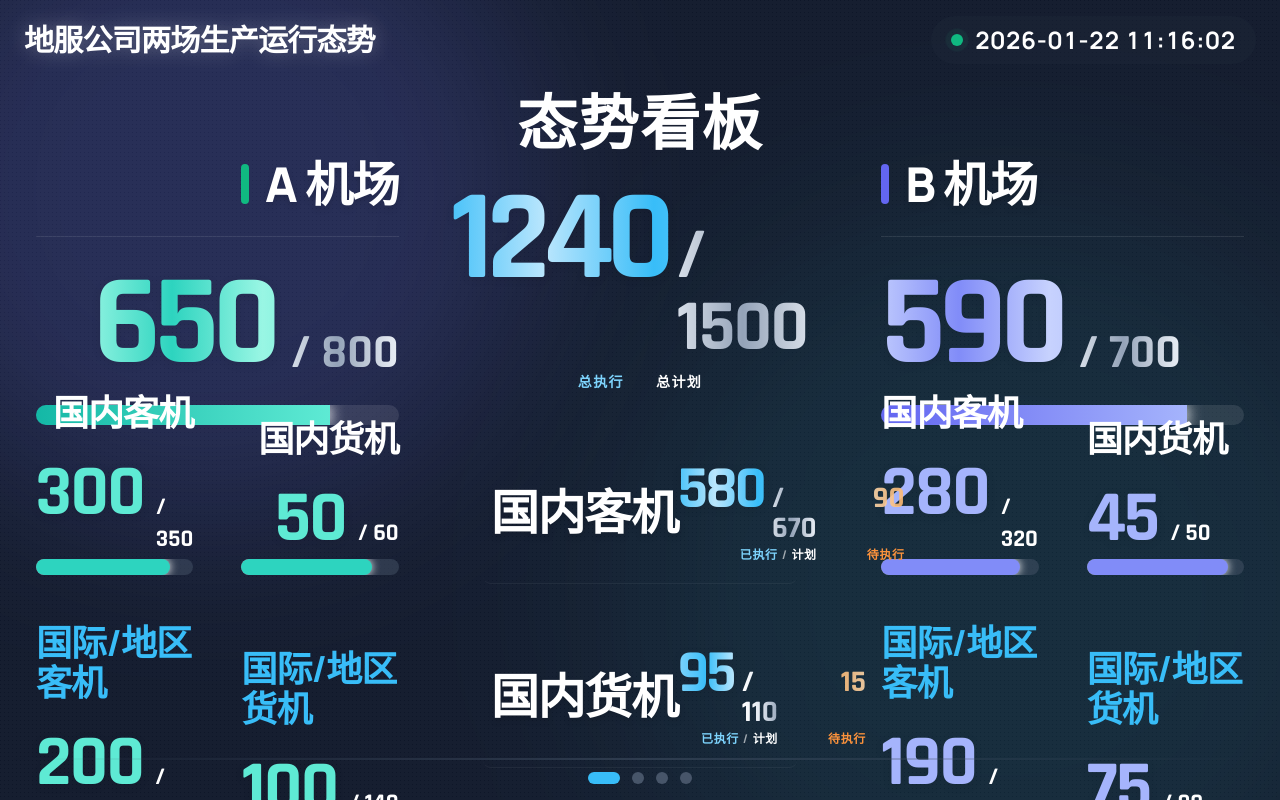
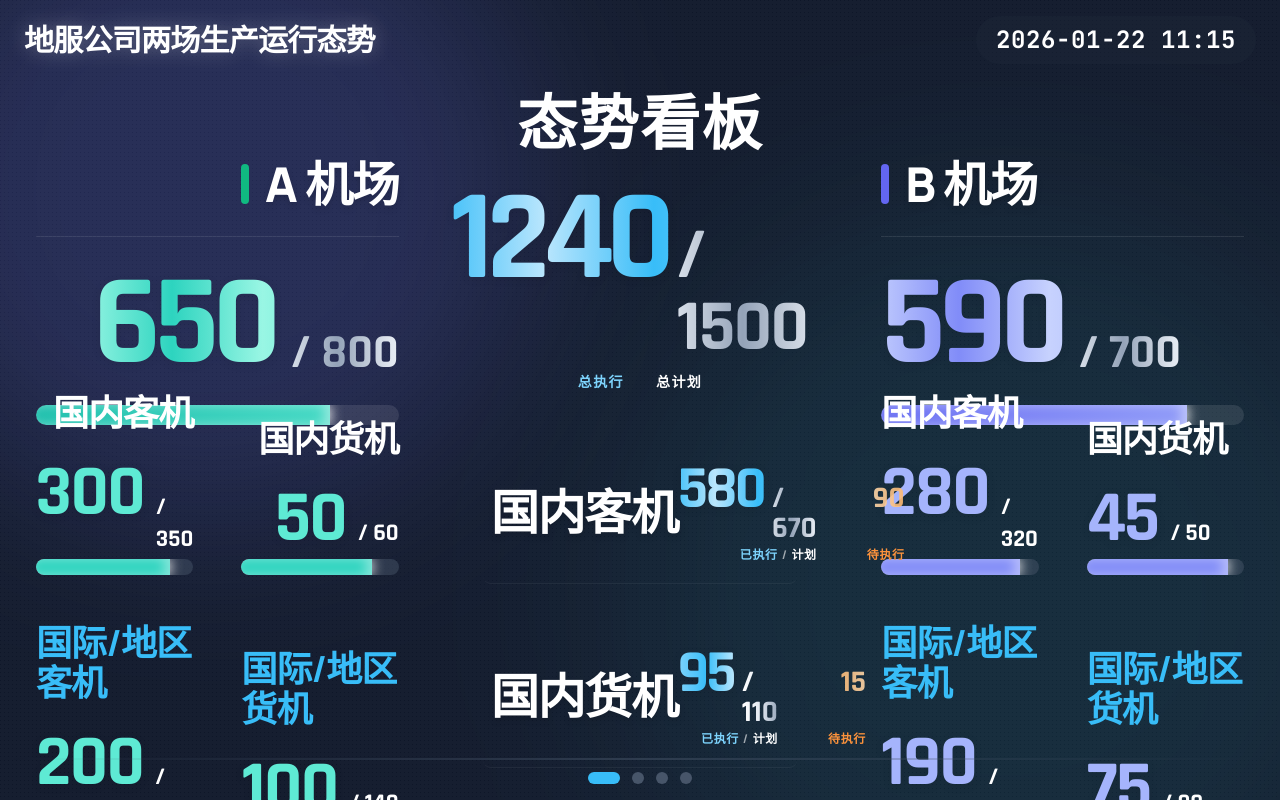
Before and after one commit to fwilyair/dashboard, a React (Vite) app: page / in a window 1280 px wide. Built offline with nearby package versions, Linux system fonts and the light colour scheme.

Commit message:
Enhance progress bars with liquid edge, flow animation and color sync

```diff
--- a/components/AirportPanel.tsx
+++ b/components/AirportPanel.tsx
@@ -82,10 +82,31 @@ export const AirportPanel: React.FC<AirportPanelProps> = ({ data, children }) =>
             </div>
           </div>
 
+          <style>
+            {`
+              @keyframes progressFlow {
+                0%, 100% { box-shadow: 0 0 10px currentColor, inset -4px 0 8px rgba(255,255,255,0.3); }
+                50% { box-shadow: 0 0 20px currentColor, inset -8px 0 12px rgba(255,255,255,0.5); }
+              }
+              @keyframes liquidInternal {
+                0% { background-position: 0% 50%; }
+                50% { background-position: 100% 50%; }
+                100% { background-position: 0% 50%; }
+              }
+              @keyframes liquidEdge {
+                0%, 100% { border-top-right-radius: 40% 100%; border-bottom-right-radius: 60% 100%; }
+                50% { border-top-right-radius: 60% 100%; border-bottom-right-radius: 40% 100%; }
+              }
+            `}
+          </style>
           <div className={`w-full h-5 rounded-full mt-2 overflow-hidden ${isDark ? 'bg-white/10' : 'bg-slate-200/60'}`}>
             <div
-              className={`bg-gradient-to-r ${themeClasses.barGradient} h-full transition-all duration-1000 ease-out ${isDark ? 'shadow-[0_0_15px_currentColor]' : 'shadow-sm'}`}
-              style={{ width: `${data.totalFlights.percentage}%` }}
+              className={`bg-gradient-to-r ${themeClasses.barGradient} h-full transition-all duration-1000 ease-out rounded-l-full`}
+              style={{
+                width: `${data.totalFlights.percentage}%`,
+                backgroundSize: '200% 200%',
+                animation: isDark ? 'progressFlow 2s ease-in-out infinite, liquidInternal 5s ease-in-out infinite, liquidEdge 3s ease-in-out infinite' : undefined
+              }}
             ></div>
           </div>
         </div>
@@ -141,8 +162,12 @@ export const AirportAFooter: React.FC = () => {
             </div>
             <div className={`h-2 w-full rounded-full overflow-hidden ${isDark ? 'bg-slate-600/50' : 'bg-slate-300'}`}>
               <div
-                className={`h-full ${isDark ? agent.colorDark : agent.colorLight} bg-current ${isDark ? 'opacity-80 shadow-[0_0_8px_currentColor]' : 'opacity-70'} rounded-full`}
-                style={{ width: `${(agent.val / agent.total) * 100}%` }}
+                className={`h-full ${isDark ? agent.colorDark : agent.colorLight} bg-current ${isDark ? 'opacity-80' : 'opacity-70'} rounded-l-full`}
+                style={{
+                  width: `${(agent.val / agent.total) * 100}%`,
+                  backgroundSize: '200% 200%',
+                  animation: isDark ? 'progressFlow 2s ease-in-out infinite, liquidInternal 4s linear infinite, liquidEdge 3s ease-in-out infinite' : undefined
+                }}
               ></div>
             </div>
           </div>
--- a/components/Header.tsx
+++ b/components/Header.tsx
@@ -9,13 +9,13 @@ export const Header: React.FC = () => {
   useEffect(() => {
     const timer = setInterval(() => {
       setCurrentTime(new Date());
-    }, 1000);
+    }, 10000);
     return () => clearInterval(timer);
   }, []);
 
   const formatTime = (date: Date) => {
     const pad = (n: number) => n.toString().padStart(2, '0');
-    return `${date.getFullYear()}-${pad(date.getMonth() + 1)}-${pad(date.getDate())} ${pad(date.getHours())}:${pad(date.getMinutes())}:${pad(date.getSeconds())}`;
+    return `${date.getFullYear()}-${pad(date.getMonth() + 1)}-${pad(date.getDate())} ${pad(date.getHours())}:${pad(date.getMinutes())}`;
   };
 
   return (
@@ -27,25 +27,10 @@ export const Header: React.FC = () => {
         </div>
       </div>
       <div className="flex items-center gap-4">
-        {/* Theme Toggle Button - Hidden
-        <button
-          onClick={toggleTheme}
-          className={`p-2.5 rounded-full transition-all duration-300 ${isDark
-              ? 'bg-slate-800/60 hover:bg-slate-700/80 text-amber-300 hover:text-amber-200'
-              : 'glass-card hover:bg-white/80 text-slate-600 hover:text-indigo-600'
-            }`}
-          aria-label={isDark ? '切换到浅色模式' : '切换到深色模式'}
-        >
-          {isDark ? <Sun size={20} /> : <Moon size={20} />}
-        </button>
-        */}
+        {/* Theme Toggle Button - Hidden ... */}
 
         <div className={`flex items-center gap-3 px-5 py-2 rounded-full ${isDark ? 'bg-slate-800/40' : 'glass-card'}`}>
-          <span className="relative flex h-3 w-3">
-            <span className="animate-ping absolute inline-flex h-full w-full rounded-full bg-emerald-400 opacity-75"></span>
-            <span className="relative inline-flex rounded-full h-3 w-3 bg-emerald-500"></span>
-          </span>
-          <span className={`text-2xl font-bold font-sans tabular-nums tracking-wide ${isDark ? 'text-white' : 'text-slate-600'}`}>{formatTime(currentTime)}</span>
+          <span className={`text-2xl font-bold font-mono tabular-nums tracking-wide ${isDark ? 'text-white' : 'text-slate-600'}`}>{formatTime(currentTime)}</span>
         </div>
       </div>
     </header>
--- a/components/OperationsPanel.tsx
+++ b/components/OperationsPanel.tsx
@@ -21,21 +21,19 @@ const MetricValueCell: React.FC<{
     rowMin: number;
     rowMax: number;
 }> = ({ value, isDark, airportTheme, rowMin, rowMax }) => {
-    const barGradient = getUnifiedBarGradient(airportTheme, isDark);
-
-    // Discrete Color Logic
-    // Max -> Orange
-    // Min -> Cyan
-    // Rest -> White / Slate
-    let textColorClass = isDark ? 'text-white' : 'text-slate-600'; // Default Rest
+    let barGradient = '';
+    let textColorClass = '';
 
     if (value === rowMax) {
         textColorClass = isDark ? 'text-orange-400' : 'text-orange-600';
+        barGradient = isDark ? 'from-orange-500 to-orange-300' : 'from-orange-600 to-orange-400';
     } else if (value === rowMin) {
         textColorClass = isDark ? 'text-cyan-400' : 'text-cyan-600';
+        barGradient = isDark ? 'from-cyan-500 to-cyan-300' : 'from-cyan-600 to-cyan-400';
     } else {
-        // Rest - explicitly requested "unified middle color". White is good for dark mode.
+        // Rest - White (Dark) or Slate (Light)
         textColorClass = isDark ? 'text-white' : 'text-slate-600';
+        barGradient = isDark ? 'from-slate-100 to-slate-300' : 'from-slate-500 to-slate-400'; // White-ish gradient
     }
 
     return (
@@ -49,10 +47,33 @@ const MetricValueCell: React.FC<{
             </span>
 
             {/* Progress Bar */}
+            <style>
+                {`
+                  @keyframes progressFlow {
+                    0%, 100% { box-shadow: 0 0 6px currentColor, inset -3px 0 6px rgba(255,255,255,0.3); }
+                    50% { box-shadow: 0 0 12px currentColor, inset -6px 0 10px rgba(255,255,255,0.5); }
+                  }
+                  @keyframes liquidInternal {
+                    0% { background-position: 10% 10%; }
+                    25% { background-position: 90% 30%; }
+                    50% { background-position: 20% 80%; }
+                    75% { background-position: 80% 60%; }
+                    100% { background-position: 10% 10%; }
+                  }
+                  @keyframes liquidEdge {
+                    0%, 100% { border-top-right-radius: 40% 100%; border-bottom-right-radius: 60% 100%; }
+                    50% { border-top-right-radius: 60% 100%; border-bottom-right-radius: 40% 100%; }
+                  }
+                `}
+            </style>
             <div className={`w-full h-1.5 rounded-full overflow-hidden ${isDark ? 'bg-slate-600/50' : 'bg-slate-300'}`}>
                 <div
-                    className={`h-full rounded-full bg-gradient-to-r ${barGradient} ${isDark ? 'shadow-[0_0_8px_currentColor]' : ''}`}
-                    style={{ width: `${value}%` }}
+                    className={`h-full rounded-l-full bg-gradient-to-r ${barGradient}`}
+                    style={{
+                        width: `${value}%`,
+                        backgroundSize: '400% 400%',
+                        animation: isDark ? 'progressFlow 2s ease-in-out infinite, liquidInternal 10s ease-in-out infinite, liquidEdge 3s ease-in-out infinite' : undefined
+                    }}
                 />
             </div>
         </div>
--- a/components/SmallStatCard.tsx
+++ b/components/SmallStatCard.tsx
@@ -47,13 +47,36 @@ export const SmallStatCard: React.FC<SmallStatCardProps> = ({ data, colorTheme,
       </div>
 
       {/* Increased height to h-4 for bolder look */}
+      <style>
+        {`
+          @keyframes progressFlow {
+            0%, 100% { box-shadow: 0 0 8px currentColor, inset -4px 0 8px rgba(255,255,255,0.3); }
+            50% { box-shadow: 0 0 16px currentColor, inset -8px 0 12px rgba(255,255,255,0.5); }
+          }
+          @keyframes liquidInternal {
+            0% { background-position: 10% 10%; }
+            25% { background-position: 90% 30%; }
+            50% { background-position: 20% 80%; }
+            75% { background-position: 80% 60%; }
+            100% { background-position: 10% 10%; }
+          }
+          @keyframes liquidEdge {
+            0%, 100% { border-top-right-radius: 40% 100%; border-bottom-right-radius: 60% 100%; }
+            50% { border-top-right-radius: 60% 100%; border-bottom-right-radius: 40% 100%; }
+          }
+        `}
+      </style>
       <div className={`w-full h-4 rounded-full overflow-hidden ${isDark ? 'bg-slate-600/50' : 'bg-slate-300'}`}>
         <div
-          className={`h-4 rounded-full transition-all duration-1000 ease-out ${isDark
-            ? `${currentTheme.barDark} shadow-[0_0_10px_currentColor]`
+          className={`h-4 rounded-l-full transition-all duration-1000 ease-out ${isDark
+            ? `${currentTheme.barDark}`
             : `${currentTheme.barLight} shadow-sm`
             }`}
-          style={{ width: `${data.percentage}%` }}
+          style={{
+            width: `${data.percentage}%`,
+            backgroundSize: '400% 400%',
+            animation: isDark ? 'progressFlow 2s ease-in-out infinite, liquidInternal 10s ease-in-out infinite, liquidEdge 3s ease-in-out infinite' : undefined
+          }}
         />
       </div>
     </div>
--- a/index.html
+++ b/index.html
@@ -8,7 +8,7 @@
   <link rel="preconnect" href="https://fonts.googleapis.com" />
   <link rel="preconnect" href="https://fonts.gstatic.com" crossorigin />
   <link
-    href="https://fonts.googleapis.com/css2?family=Manrope:wght@300;400;500;600;700;800&family=Noto+Sans+SC:wght@300;400;500;700;900&family=Rajdhani:wght@300;400;500;600;700&family=Space+Grotesk:wght@400;500;600;700&display=swap"
+    href="https://fonts.googleapis.com/css2?family=JetBrains+Mono:wght@400;700&family=Manrope:wght@300;400;500;600;700;800&family=Noto+Sans+SC:wght@300;400;500;700;900&family=Rajdhani:wght@300;400;500;600;700&family=Space+Grotesk:wght@400;500;600;700&display=swap"
     rel="stylesheet" />
   <script src="https://cdn.tailwindcss.com"></script>
   <script>
@@ -39,7 +39,7 @@
           },
           fontFamily: {
             sans: ["Manrope", "Noto Sans SC", "sans-serif"],
-            mono: ["Space Grotesk", "monospace"],
+            mono: ["JetBrains Mono", "monospace"],
             tech: ["Rajdhani", "sans-serif"],
           },
           dropShadow: {
```
Also changed, not shown: components/OperationPanel.tsx (+25 -2 lines).
